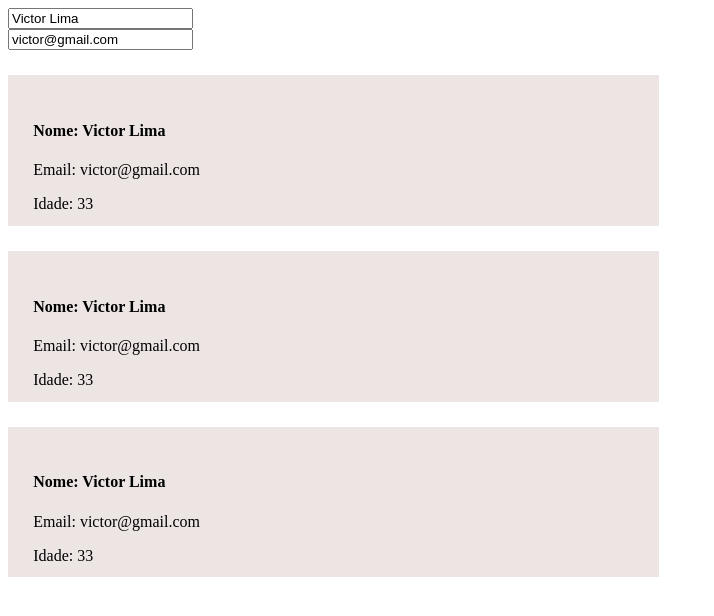
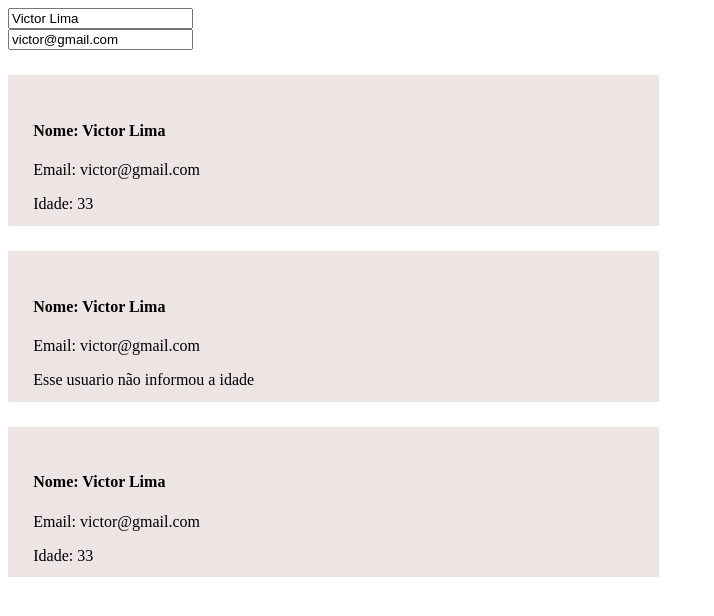
Before and after one commit to AlissonAndradee/CursoVueAnotacoes, a Vue app: page / in a window 1280 px wide. Shown: the top 616 px of the page, without its empty margins (0-714 px from the left). Built offline with nearby package versions, Linux system fonts and the light colour scheme.

Commit message:
Curso VUE Diretivas Condicionais

```diff
--- a/src/App.vue
+++ b/src/App.vue
@@ -2,9 +2,9 @@
   <div id="app">
     <input type="text" v-model="clienteVictor.nome"><br>
     <input type="text" v-model="clienteVictor.email">
-    <Cliente :cliente="clienteVictor"/>
-    <Cliente :cliente="clienteVictor"/>
-    <Cliente :cliente="clienteVictor"/>
+    <Cliente :cliente="clienteVictor" :showAge="true"/>
+    <Cliente :cliente="clienteVictor" :showAge="false"/>
+    <Cliente :cliente="clienteVictor" :showAge="true"/>
   </div>
 </template>
 
--- a/src/components/Cliente.vue
+++ b/src/components/Cliente.vue
@@ -3,7 +3,8 @@
     <div id="cliente">
         <h4>Nome: {{ cliente.nome }} </h4>
         <p>Email: {{ cliente.email }}</p>
-        <p>Idade: {{ cliente.idade }}</p>
+        <p v-if="showAge == true">Idade: {{ cliente.idade }}</p>
+        <p v-else>Esse usuario não informou a idade</p>
     </div>
 
 </template>
@@ -15,10 +16,9 @@ export default {
         }
     },
     props: {
-        nome: String,
-        email: String,
-        idade: Number,
-        cliente: Object
+
+        cliente: Object,
+        showAge: Boolean
 
     }
 }
```
